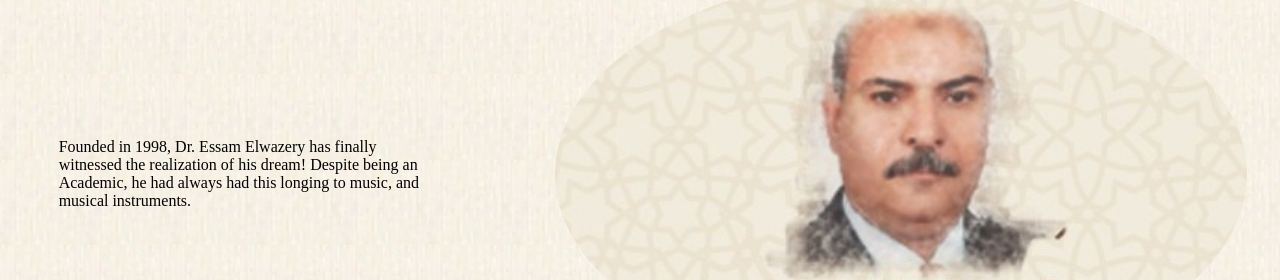
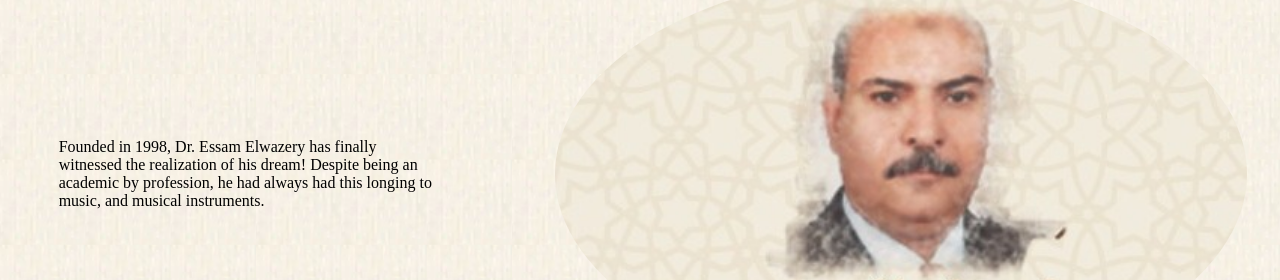
Before and after one commit to AhmedEFRMElwazery/ElwazeryOud, a plain HTML site: page index.html in a window 1280 px wide. Shown: the part 1120-1400 px from the top of the page. Drawn offline with Linux system fonts and the light colour scheme; a script that the page names is missing.

Commit message:
Update index.html

```diff
--- a/index.html
+++ b/index.html
@@ -54,7 +54,7 @@
       <h2>About us</h2>
       <div class="about-us">
         <div class="about-intro">
-          <p class="about">Founded in 1998, Dr. Essam Elwazery has finally witnessed the realization of his dream! Despite being an Academic, he had always had this longing to music, and musical instruments. </p>
+          <p class="about">Founded in 1998, Dr. Essam Elwazery has finally witnessed the realization of his dream! Despite being an academic by profession, he had always had this longing to music, and musical instruments.</p>
         </div>
         <div class="about-img">
           <img src="/resources/image/Dr.EssamElwazery.jpg" alt="">
```
